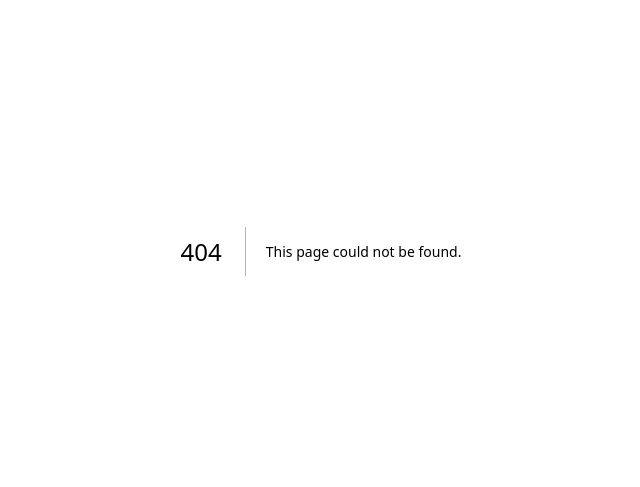
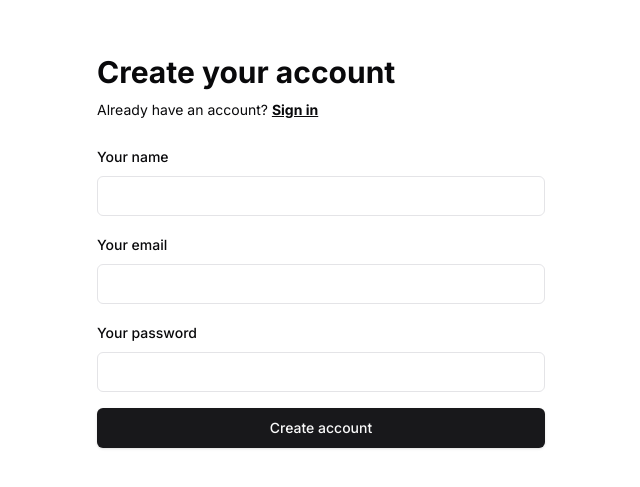
Before and after one commit to dcdm3g/expense-dashboard, a Next.js app: page /sign-up in a window 1280 px wide. Before the commit this address had no page. Shown: the part 149-636 px from the top of the page, without its empty margins (319-959 px from the left). Built offline with nearby package versions, Linux system fonts and the light colour scheme.

Commit message:
refactor: replace "register" with "sign up"

```diff
--- a/src/actions/register.ts
+++ b/src/actions/sign-up.ts
@@ -19,7 +19,7 @@ type RegisterErrors = {
 	password?: string
 } | null
 
-export async function register(
+export async function signUp(
 	_: RegisterErrors,
 	formData: FormData,
 ): Promise<RegisterErrors> {
--- a/src/app/register/page.tsx
+++ b/src/app/sign-up/page.tsx
@@ -1,7 +1,7 @@
-import { RegisterForm } from '@/components/register-form'
+import { SignUpForm } from '@/components/sign-up-form'
 import Link from 'next/link'
 
-export default function Register() {
+export default function SignUp() {
 	return (
 		<div className="min-h-screen flex justify-center items-center px-4 py-6">
 			<main className="max-w-md w-full space-y-6">
@@ -18,7 +18,7 @@ export default function Register() {
 					</p>
 				</div>
 
-				<RegisterForm />
+				<SignUpForm />
 			</main>
 		</div>
 	)
--- a/src/components/register-form.tsx
+++ b/src/components/sign-up-form.tsx
@@ -1,13 +1,13 @@
 'use client'
 
 import { useFormState } from 'react-dom'
-import { register } from '@/actions/register'
+import { signUp } from '@/actions/sign-up'
 import { Label } from '@/components/ui/label'
 import { Input } from '@/components/ui/input'
 import { Button } from '@/components/ui/button'
 
-export function RegisterForm() {
-	const [errors, action, isPending] = useFormState(register, null)
+export function SignUpForm() {
+	const [errors, action, isPending] = useFormState(signUp, null)
 
 	return (
 		<form action={action} className="w-full space-y-4">
--- a/src/middleware.ts
+++ b/src/middleware.ts
@@ -10,13 +10,13 @@ export async function middleware(request: NextRequest) {
 	const { pathname } = request.nextUrl
 
 	const isAuthenticated = accessToken && (await verifyAccessToken(accessToken))
-	const isRegisterOrSignInRoute = ['/register', '/sign-in'].includes(pathname)
+	const isSignUpOrSignInRoute = ['/sign-up', '/sign-in'].includes(pathname)
 
-	if (!isAuthenticated && !isRegisterOrSignInRoute) {
-		return NextResponse.redirect(new URL('/register', request.url))
+	if (!isAuthenticated && !isSignUpOrSignInRoute) {
+		return NextResponse.redirect(new URL('/sign-up', request.url))
 	}
 
-	if (isAuthenticated && isRegisterOrSignInRoute) {
+	if (isAuthenticated && isSignUpOrSignInRoute) {
 		return NextResponse.redirect(new URL('/', request.url))
 	}
 }
```
